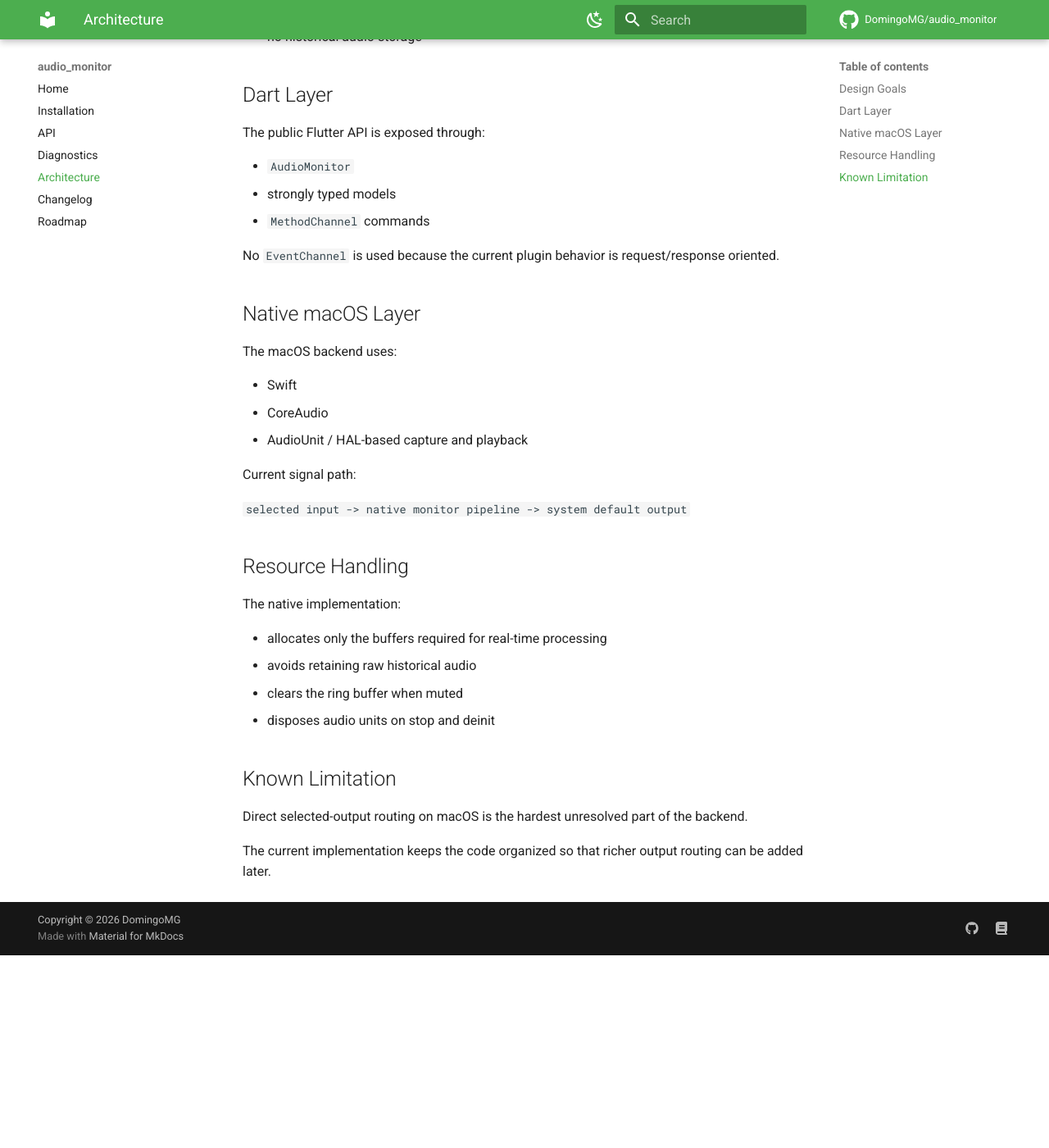
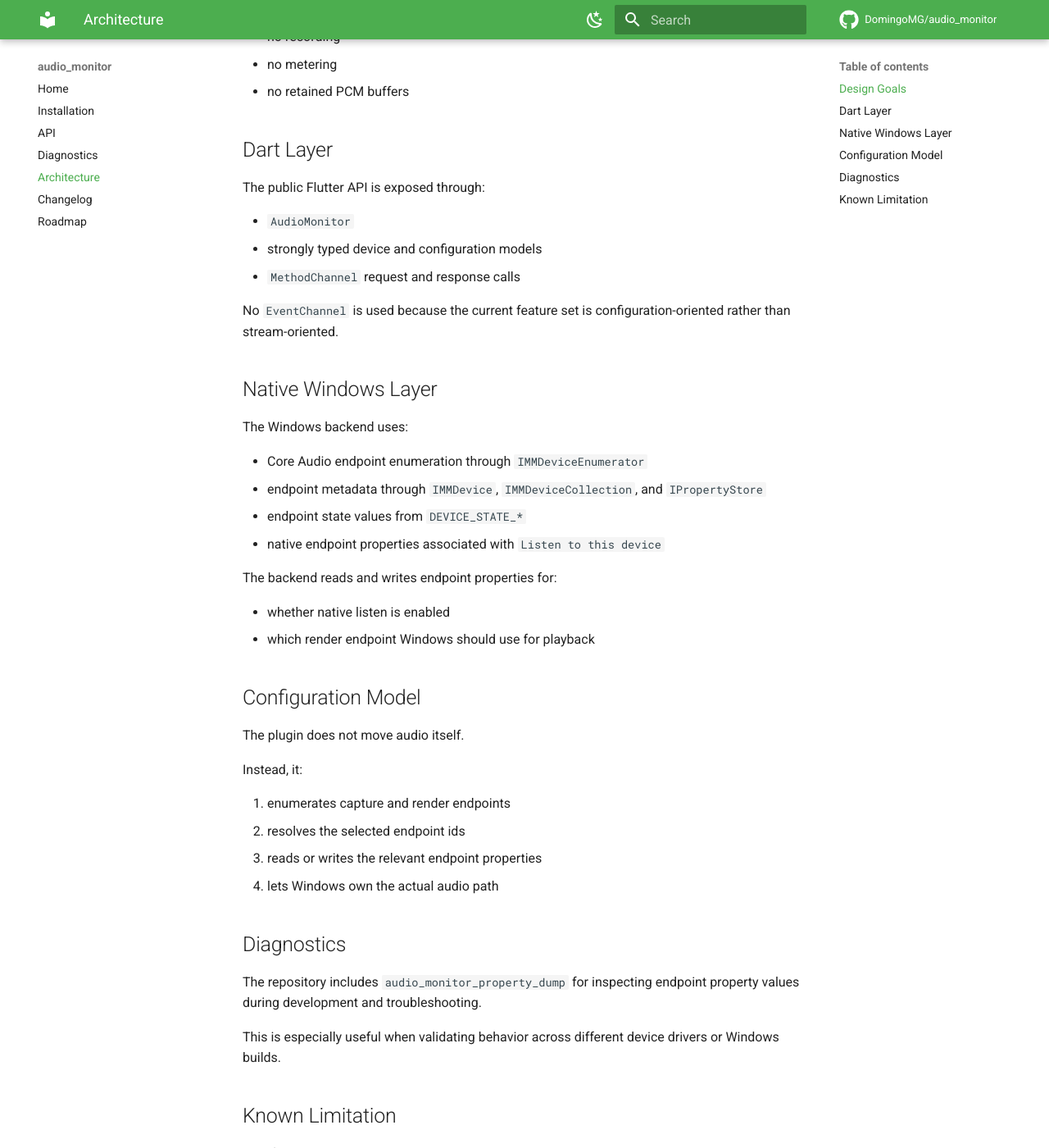
Before and after one commit to DomingoMG/audio_monitor, an MkDocs documentation site: the page built from doc/architecture.md, in a window 1280 px wide and 1400 px high, scrolled down 341 px. Shown: the whole window at 82% size. Built offline with MkDocs 1.6.1 and Material for MkDocs 9.7.7, drawn with Linux system fonts in a browser that asks for light colours; comment, search, counter and statistics services are not loaded; before the commit the page ends 1506 px from its top, so only the background shows below that; some of the changed text lies outside the part shown.

```diff
--- a/doc/architecture.md
+++ b/doc/architecture.md
@@ -4,44 +4,54 @@
 
 `audio_monitor` is intentionally narrow in scope:
 
-- live input monitoring only
+- native Windows listen control only
+- no custom capture pipeline
+- no custom playback pipeline
 - no recording
 - no metering
-- no historical audio storage
+- no retained PCM buffers
 
 ## Dart Layer
 
 The public Flutter API is exposed through:
 
 - `AudioMonitor`
-- strongly typed models
-- `MethodChannel` commands
+- strongly typed device and configuration models
+- `MethodChannel` request and response calls
 
-No `EventChannel` is used because the current plugin behavior is request/response oriented.
+No `EventChannel` is used because the current feature set is configuration-oriented rather than stream-oriented.
 
-## Native macOS Layer
+## Native Windows Layer
 
-The macOS backend uses:
+The Windows backend uses:
 
-- Swift
-- CoreAudio
-- AudioUnit / HAL-based capture and playback
+- Core Audio endpoint enumeration through `IMMDeviceEnumerator`
+- endpoint metadata through `IMMDevice`, `IMMDeviceCollection`, and `IPropertyStore`
+- endpoint state values from `DEVICE_STATE_*`
+- native endpoint properties associated with `Listen to this device`
 
-Current signal path:
+The backend reads and writes endpoint properties for:
 
-`selected input -> native monitor pipeline -> system default output`
+- whether native listen is enabled
+- which render endpoint Windows should use for playback
 
-## Resource Handling
+## Configuration Model
 
-The native implementation:
+The plugin does not move audio itself.
 
-- allocates only the buffers required for real-time processing
-- avoids retaining raw historical audio
-- clears the ring buffer when muted
-- disposes audio units on stop and deinit
+Instead, it:
+
+1. enumerates capture and render endpoints
+2. resolves the selected endpoint ids
+3. reads or writes the relevant endpoint properties
+4. lets Windows own the actual audio path
+
+## Diagnostics
+
+The repository includes `audio_monitor_property_dump` for inspecting endpoint property values during development and troubleshooting.
+
+This is especially useful when validating behavior across different device drivers or Windows builds.
 
 ## Known Limitation
 
-Direct selected-output routing on macOS is the hardest unresolved part of the backend.
-
-The current implementation keeps the code organized so that richer output routing can be added later.
+This feature depends on native Windows endpoint property behavior. Some drivers or system configurations may refuse property-store writes or expose different behavior than the Sound Control Panel UI suggests.
--- a/mkdocs.yml
+++ b/mkdocs.yml
@@ -1,5 +1,5 @@
 site_name: audio_monitor
-site_description: Flutter desktop plugin for live audio input monitoring.
+site_description: Flutter plugin for controlling native Windows audio monitoring.
 site_url: https://domingomg.github.io/audio_monitor/
 repo_url: https://github.com/DomingoMG/audio_monitor
 repo_name: DomingoMG/audio_monitor
```
Also changed, not shown: CHANGELOG.md (+11 -8 lines), README.md (+1 -2 lines), doc/changelog.md (+9 -8 lines), doc/installation.md (+1 -2 lines), pubspec.yaml (+2 -5 lines), 1 other file.
